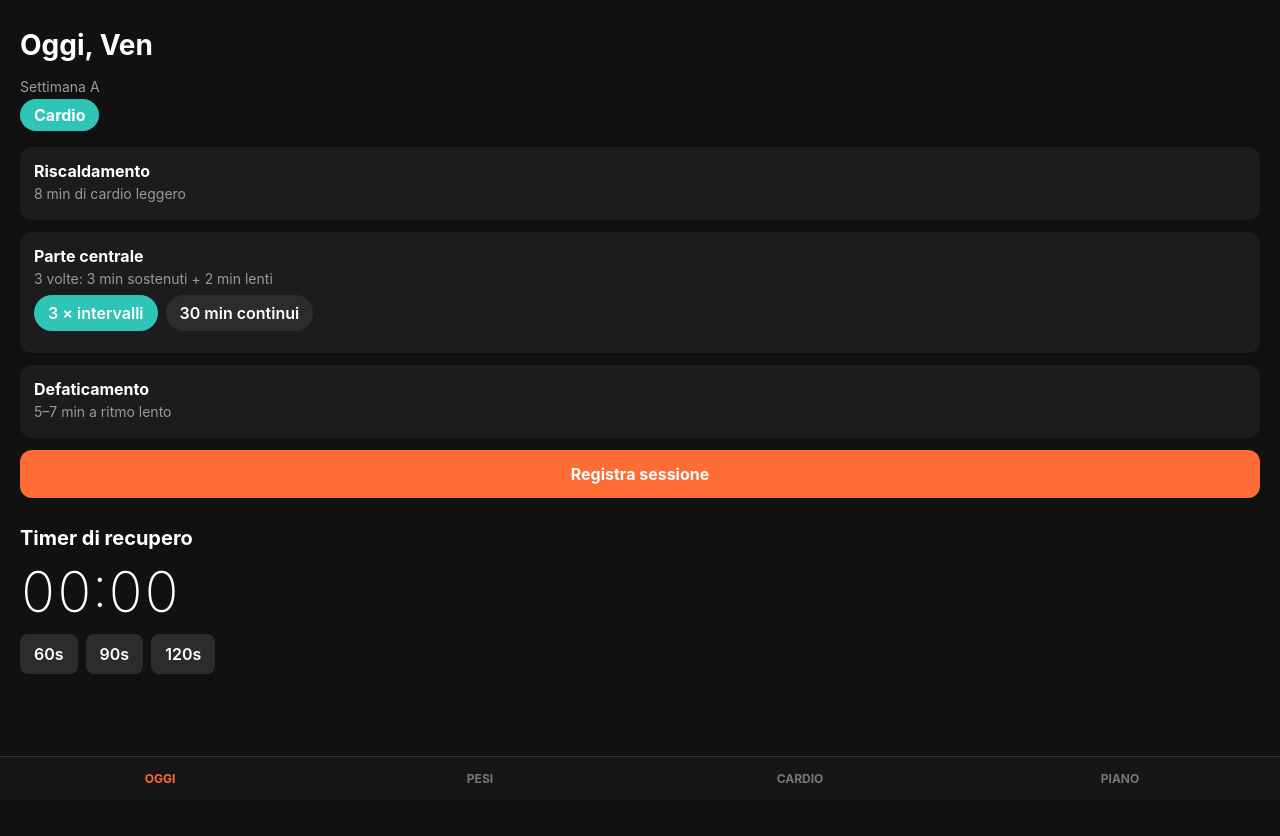
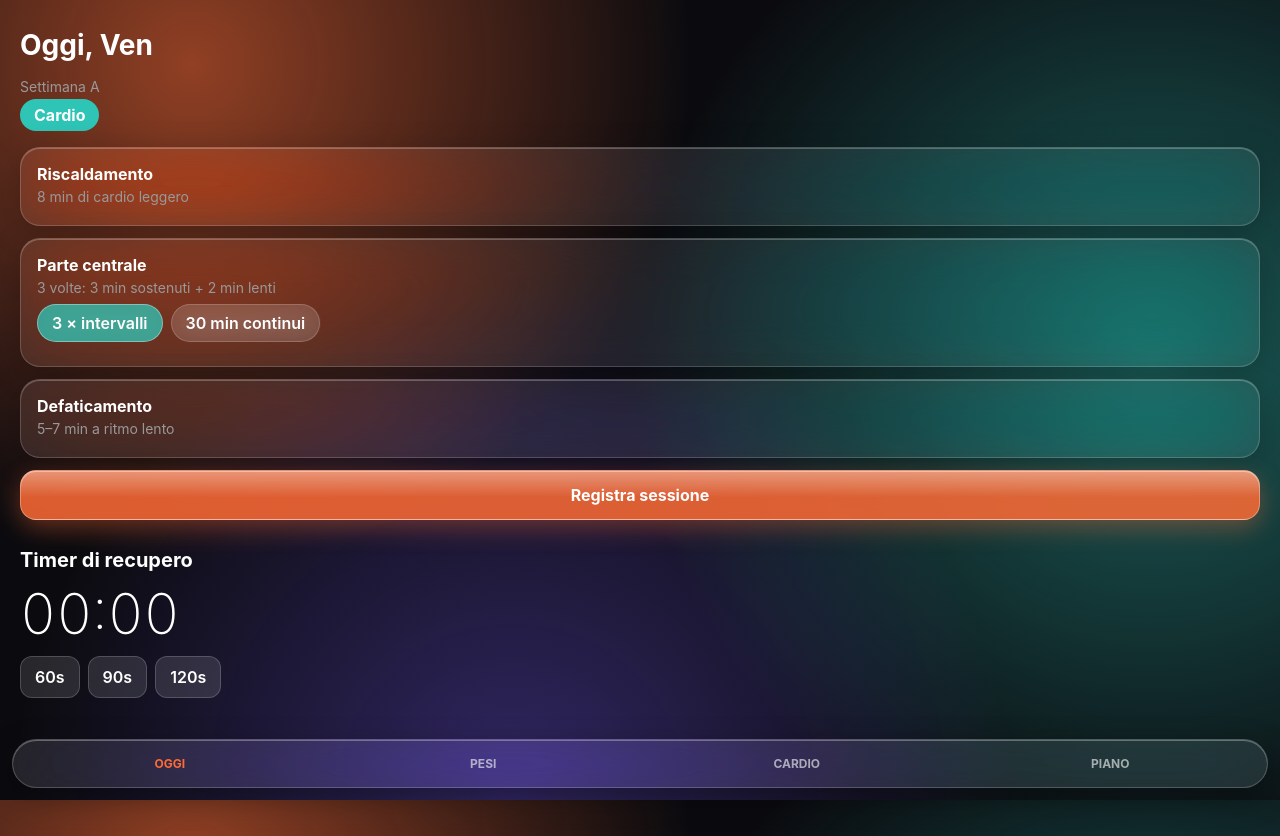
Before and after one commit to Aspirinag/Palestra, a plain HTML site: page index.html in a window 1280 px wide. Before the commit the page ends 800 px from the top, so only its background shows below. Drawn offline with Linux system fonts and the light colour scheme.

Commit message:
Stile vetro (Liquid Glass web) e defaticamento 5-7 min
Co-Authored-By: Claude Haiku 5.5 <noreply@anthropic.com>

```diff
--- a/index.html
+++ b/index.html
@@ -11,23 +11,34 @@
 <link rel="apple-touch-icon" href="icona.png">
 <style>
   * { box-sizing: border-box; }
-  html, body { margin: 0; background: #111; color: #fff; font-family: -apple-system, system-ui, sans-serif; }
-  body { padding-bottom: calc(64px + env(safe-area-inset-bottom)); padding-top: env(safe-area-inset-top); }
+  html, body { margin: 0; color: #fff; font-family: -apple-system, system-ui, sans-serif; }
+  html { background: #0b0b0f; }
+  body {
+    min-height: 100vh;
+    background:
+      radial-gradient(circle at 15% 8%, rgba(255, 107, 53, 0.55), transparent 38%),
+      radial-gradient(circle at 90% 45%, rgba(46, 196, 182, 0.45), transparent 42%),
+      radial-gradient(circle at 40% 100%, rgba(120, 90, 255, 0.35), transparent 45%),
+      #0b0b0f;
+    background-attachment: fixed;
+    padding-bottom: calc(110px + env(safe-area-inset-bottom));
+    padding-top: env(safe-area-inset-top);
+  }
   main { padding: 20px; }
   h1 { font-size: 28px; margin: 8px 0 16px; }
   h2 { font-size: 20px; margin: 28px 0 8px; }
   .muted { color: #999; font-size: 14px; margin: 4px 0; }
-  .card { background: #1c1c1e; border-radius: 12px; padding: 14px; margin-bottom: 12px; }
+  .card { background: rgba(255, 255, 255, 0.09); -webkit-backdrop-filter: blur(24px) saturate(180%); backdrop-filter: blur(24px) saturate(180%); border: 1px solid rgba(255, 255, 255, 0.18); box-shadow: inset 0 1px 0 rgba(255, 255, 255, 0.25), 0 8px 32px rgba(0, 0, 0, 0.25); border-radius: 20px; padding: 16px; margin-bottom: 12px; }
   .between { display: flex; justify-content: space-between; align-items: center; }
   .row { display: flex; gap: 8px; flex-wrap: wrap; align-items: center; margin: 8px 0; }
   .grow { flex: 1; }
-  input { background: #2c2c2e; color: #fff; border: none; border-radius: 8px; padding: 10px 12px; font-size: 16px; min-width: 80px; }
+  input { background: rgba(255, 255, 255, 0.12); -webkit-backdrop-filter: blur(12px); backdrop-filter: blur(12px); color: #fff; border: 1px solid rgba(255, 255, 255, 0.15); border-radius: 12px; padding: 10px 12px; font-size: 16px; min-width: 80px; }
   input::placeholder { color: #777; }
   button { font: inherit; border: none; cursor: pointer; }
-  .primary { display: block; width: 100%; background: #ff6b35; color: #fff; font-weight: 700; font-size: 16px; border-radius: 12px; padding: 14px; margin: 12px 0; }
-  .small { background: #2c2c2e; color: #fff; font-weight: 600; border-radius: 8px; padding: 10px 14px; }
-  .chip { background: #2c2c2e; color: #fff; font-weight: 600; border-radius: 999px; padding: 8px 14px; }
-  .chip.on { background: #2ec4b6; }
+  .primary { display: block; width: 100%; background: linear-gradient(rgba(255, 255, 255, 0.35), rgba(255, 255, 255, 0) 55%), rgba(255, 107, 53, 0.85); -webkit-backdrop-filter: blur(16px); backdrop-filter: blur(16px); border: 1px solid rgba(255, 255, 255, 0.3); box-shadow: inset 0 1px 0 rgba(255, 255, 255, 0.4), 0 8px 24px rgba(255, 107, 53, 0.35); color: #fff; font-weight: 700; font-size: 16px; border-radius: 16px; padding: 14px; margin: 12px 0; }
+  .small { background: rgba(255, 255, 255, 0.12); -webkit-backdrop-filter: blur(12px); backdrop-filter: blur(12px); border: 1px solid rgba(255, 255, 255, 0.18); color: #fff; font-weight: 600; border-radius: 12px; padding: 10px 14px; }
+  .chip { background: rgba(255, 255, 255, 0.12); -webkit-backdrop-filter: blur(12px); backdrop-filter: blur(12px); border: 1px solid rgba(255, 255, 255, 0.18); color: #fff; font-weight: 600; border-radius: 999px; padding: 8px 14px; }
+  .chip.on { background: rgba(46, 196, 182, 0.75); border-color: rgba(255, 255, 255, 0.35); }
   .link { background: none; color: #ff453a; font-size: 14px; padding: 0; }
   .badge { display: inline-block; color: #fff; font-weight: 700; border-radius: 999px; padding: 6px 14px; margin-bottom: 16px; }
   .badge.small { margin: 0; font-size: 13px; }
@@ -35,9 +46,20 @@
   .cardio { background: #2ec4b6; }
   .riposo { background: #555; }
   .timer { font-size: 56px; font-weight: 200; font-variant-numeric: tabular-nums; }
-  .planrow { display: flex; justify-content: space-between; align-items: center; width: 100%; background: #1c1c1e; color: #fff; border-radius: 12px; padding: 14px; margin-bottom: 10px; font-size: 17px; }
-  nav { position: fixed; bottom: 0; left: 0; right: 0; display: flex; background: #161616; border-top: 1px solid #333; padding-bottom: env(safe-area-inset-bottom); }
-  nav button { flex: 1; background: none; color: #777; font-weight: 700; font-size: 12px; padding: 14px 0; }
+  .planrow { display: flex; justify-content: space-between; align-items: center; width: 100%; background: rgba(255, 255, 255, 0.09); -webkit-backdrop-filter: blur(24px) saturate(180%); backdrop-filter: blur(24px) saturate(180%); border: 1px solid rgba(255, 255, 255, 0.18); box-shadow: inset 0 1px 0 rgba(255, 255, 255, 0.25), 0 8px 32px rgba(0, 0, 0, 0.25); color: #fff; border-radius: 20px; padding: 16px; margin-bottom: 10px; font-size: 17px; }
+  nav {
+    position: fixed; left: 12px; right: 12px;
+    bottom: calc(12px + env(safe-area-inset-bottom));
+    display: flex;
+    background: rgba(255, 255, 255, 0.1);
+    -webkit-backdrop-filter: blur(30px) saturate(200%);
+    backdrop-filter: blur(30px) saturate(200%);
+    border: 1px solid rgba(255, 255, 255, 0.2);
+    border-radius: 26px;
+    box-shadow: inset 0 1px 0 rgba(255, 255, 255, 0.3), 0 10px 30px rgba(0, 0, 0, 0.35);
+    overflow: hidden;
+  }
+  nav button { flex: 1; background: none; color: rgba(255, 255, 255, 0.6); font-weight: 700; font-size: 12px; padding: 16px 0; }
   nav button.active { color: #ff6b35; }
 </style>
 </head>
```
